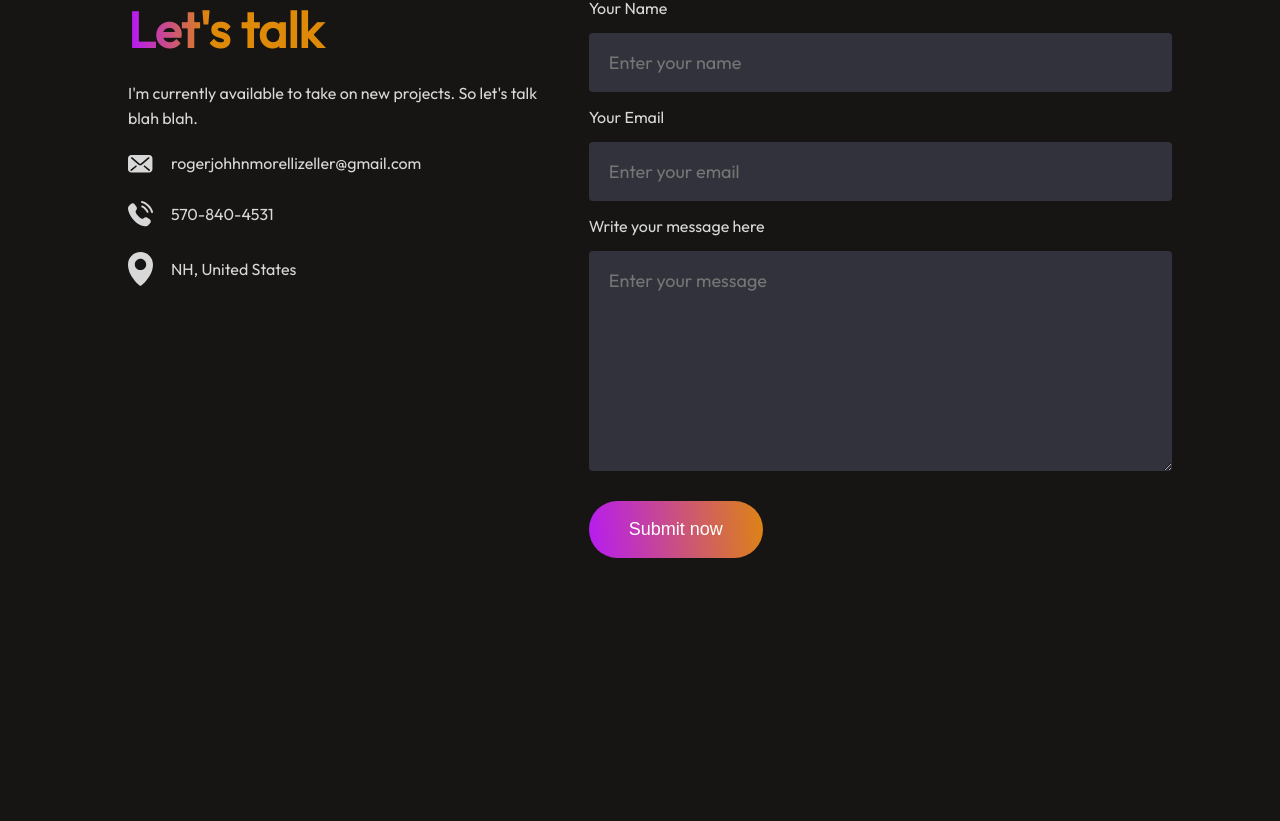
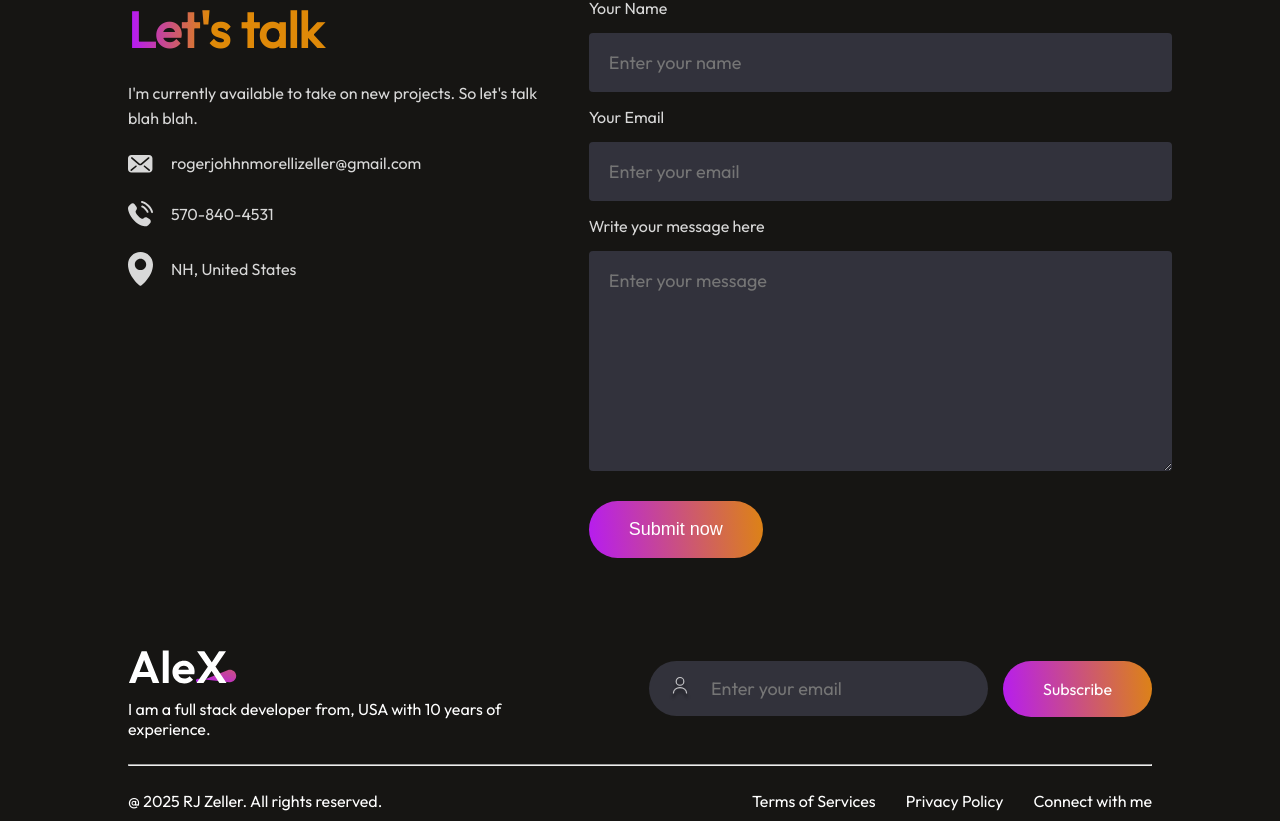
Before and after one commit to Dante4109/portfolio-react, a React (Vite) app: page / in a window 1280 px wide. Shown: the part 4446-5267 px from the top of the page. Before the commit the page ends 5004 px from the top, so only its background shows below. Built offline with nearby package versions, Linux system fonts and the light colour scheme.

Commit message:
added ids to navbar components

```diff
--- a/src/App.tsx
+++ b/src/App.tsx
@@ -4,6 +4,7 @@
 import Services from "./Components/Services/Services";
 import MyWork from "./Components/MyWork/MyWork";
 import Contact from "./Components/Contact/Contact";
+import Footer from "./Components/Footer/Footer";
 
 const App = () => {
   return (
@@ -14,6 +15,7 @@
       <Services />
       <MyWork />
       <Contact />
+      <Footer />
     </div>
   );
 };
--- a/src/components/About/About.tsx
+++ b/src/components/About/About.tsx
@@ -4,7 +4,7 @@
 
 const About = () => {
   return (
-    <div className="about">
+    <div id="about" className="about">
       <div className="about-title">
         <h1>About me</h1>
         <img src={theme_pattern} alt="" />
--- a/src/components/Contact/Contact.tsx
+++ b/src/components/Contact/Contact.tsx
@@ -6,8 +6,7 @@
 
 const Contact = () => {
   return (
-    <div>
-      <div className="contact">
+    <div id="contact" className="contact">
       <div className="contact-title">
         <h1>Get in touch</h1>
         <img src={theme_pattern} alt="" />
@@ -16,8 +15,8 @@
         <div className="contact-left">
           <h1>Let's talk</h1>
           <p>
-              I'm currently available to take on new projects. So let's talk
-              blah blah.
+            I'm currently available to take on new projects. So let's talk blah
+            blah.
           </p>
           <div className="contact-details">
             <div className="contact-detail">
@@ -49,7 +48,6 @@
         </form>
       </div>
     </div>
-    </div>
   );
 };
 
--- /dev/null
+++ b/src/components/Footer/Footer.css
@@ -0,0 +1,63 @@
+.footer {
+  margin: 50px 10%;
+  display: flex;
+  flex-direction: column;
+  gap: 25px;
+}
+.footer-top {
+  display: flex;
+  justify-content: space-between;
+}
+.footer-top-left p {
+  font-size: 16px;
+  max-width: 450px;
+}
+.footer-top-right {
+  display: flex;
+  align-items: center;
+  gap: 15px;
+}
+
+.footer-email-input {
+  display: flex;
+  gap: 20px;
+  padding: 15px 20px;
+  border-radius: 50px;
+  background: #32323b;
+}
+.footer-email-input input {
+  outline: none;
+  border: none;
+  background: transparent;
+  color: #a0a0a0;
+  font-family: Outfit;
+  font-size: 18px;
+}
+.footer-email-input img {
+  width: 22px;
+}
+.footer-subscribe {
+  font-size: 16px;
+  padding: 18px 40px;
+  border-radius: 50px;
+  background: linear-gradient(264deg, #df8908 -5.09%, #b415ff 106.28%);
+  cursor: pointer;
+  transition: 0.3s;
+}
+.footer-bottom {
+  display: flex;
+  justify-content: space-between;
+  font-size: 16px;
+}
+.footer-bottom-right {
+  display: flex;
+  gap: 30px;
+  margin-bottom: 10px;
+}
+.footer-email-input:hover {
+  border: 2px solid white;
+}
+.footer-subscribe:hover {
+  transform: scale(1.1);
+  transition: 0.3s;
+}
--- /dev/null
+++ b/src/components/Footer/Footer.tsx
@@ -0,0 +1,39 @@
+import "./Footer.css";
+import footer_logo from "../../assets/footer_logo.svg";
+import user_icon from "../../assets/user_icon.svg";
+
+const Footer = () => {
+  return (
+    <div className="footer">
+      <div className="footer-top">
+        <div className="footer-top-left">
+          <img src={footer_logo} alt="" />
+          <p>
+            I am a full stack developer from, USA with 10 years of experience.{" "}
+          </p>
+        </div>
+        <div className="footer-top-right">
+          <div className="footer-email-input">
+            <img src={user_icon} alt="" />
+            <input type="email" placeholder="Enter your email" />
+          </div>
+          <div className="footer-subscribe">Subscribe</div>
+        </div>
+      </div>
+      <hr />
+      <div className="footer-bottom">
+        <p className="footer-bottom-left">
+          @ 2025 RJ Zeller. All rights reserved.
+        </p>
+        <div className="footer-bottom-right">
+          <p>Terms of Services</p>
+          <p>Privacy Policy</p>
+          <p>Connect with me</p>
+        </div>
+      </div>
+    </div>
+  );
+};
+import "./Footer.css";
+
+export default Footer;
--- a/src/components/MyWork/MyWork.tsx
+++ b/src/components/MyWork/MyWork.tsx
@@ -12,7 +12,7 @@
 
 const MyWork = () => {
   return (
-    <div className="mywork">
+    <div id="work" className="mywork">
       <div className="mywork-title">
         <h1>My latest work</h1>
         <img src={theme_pattern} alt="" />
--- a/src/components/Services/Services.tsx
+++ b/src/components/Services/Services.tsx
@@ -12,7 +12,7 @@
 
 const Services = () => {
   return (
-    <div className="services">
+    <div id="services" className="services">
       <div className="services-title">
         <h1>My Services</h1>
         <img src={theme_pattern} alt="" />
```
Also changed, not shown: src/assets/footer_logo.svg (added), src/assets/user_icon.svg (added). Lines whose indentation alone changed are shown as unchanged.
